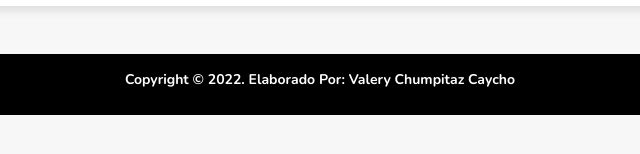
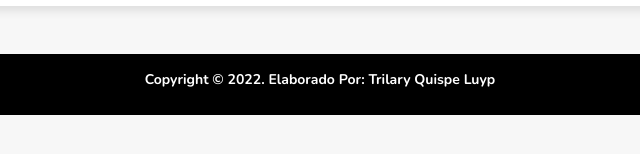
Before and after one commit to Trilarydev/FormPedido, a plain HTML site: page index (1).html in a window 1280 px wide. Shown: the part 502-656 px from the top of the page, 320-960 px from the left. Drawn offline with nearby package versions, Linux system fonts and the light colour scheme; files whose address does not match are found by name.

Commit message:
Resources

```diff
--- a/index (1).html
+++ b/index (1).html
@@ -38,7 +38,7 @@
                 <div class="row">
                     <div class="col-lg-12">
                         <p>
-                            <strong>Copyright &copy; 2022. Elaborado por: Valery Chumpitaz Caycho </strong>
+                            <strong>Copyright &copy; 2022. Elaborado por: Trilary Quispe Luyp </strong>
                         </p>
                     </div>
                 </div>
```
